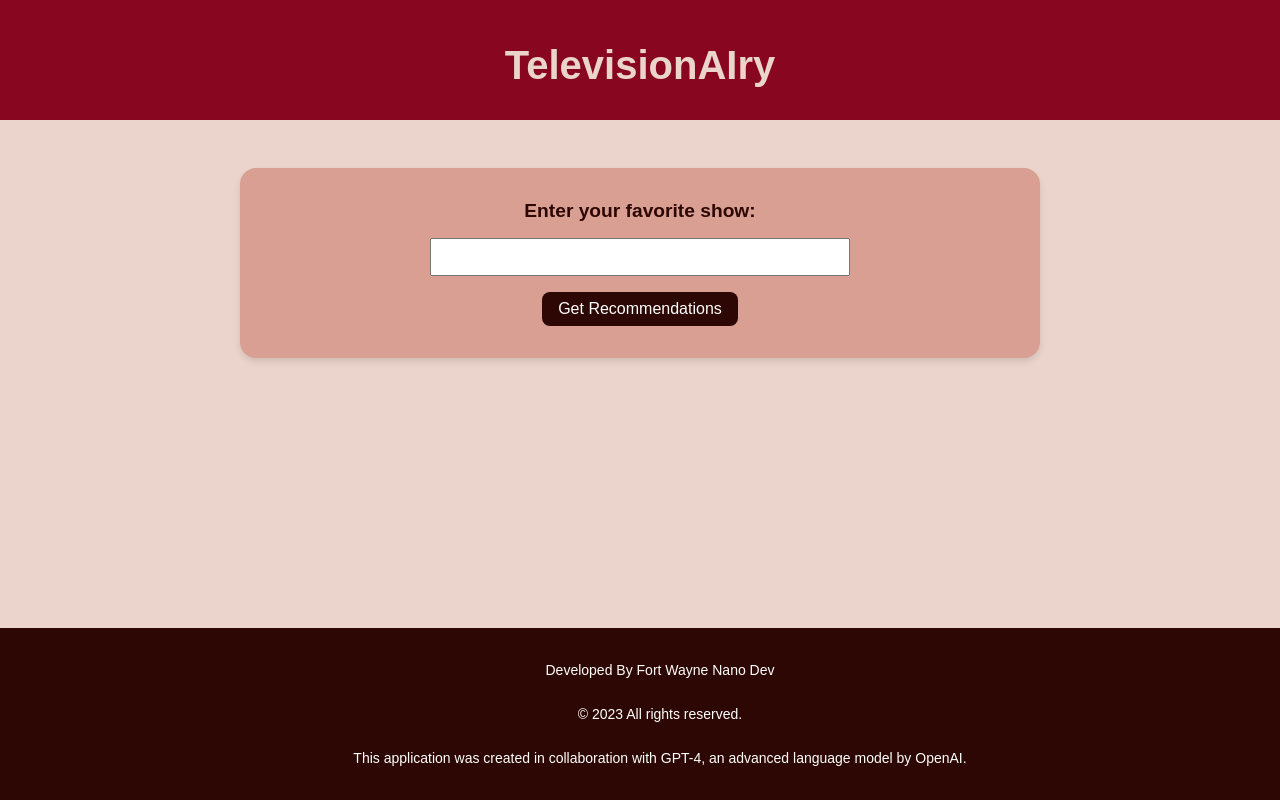
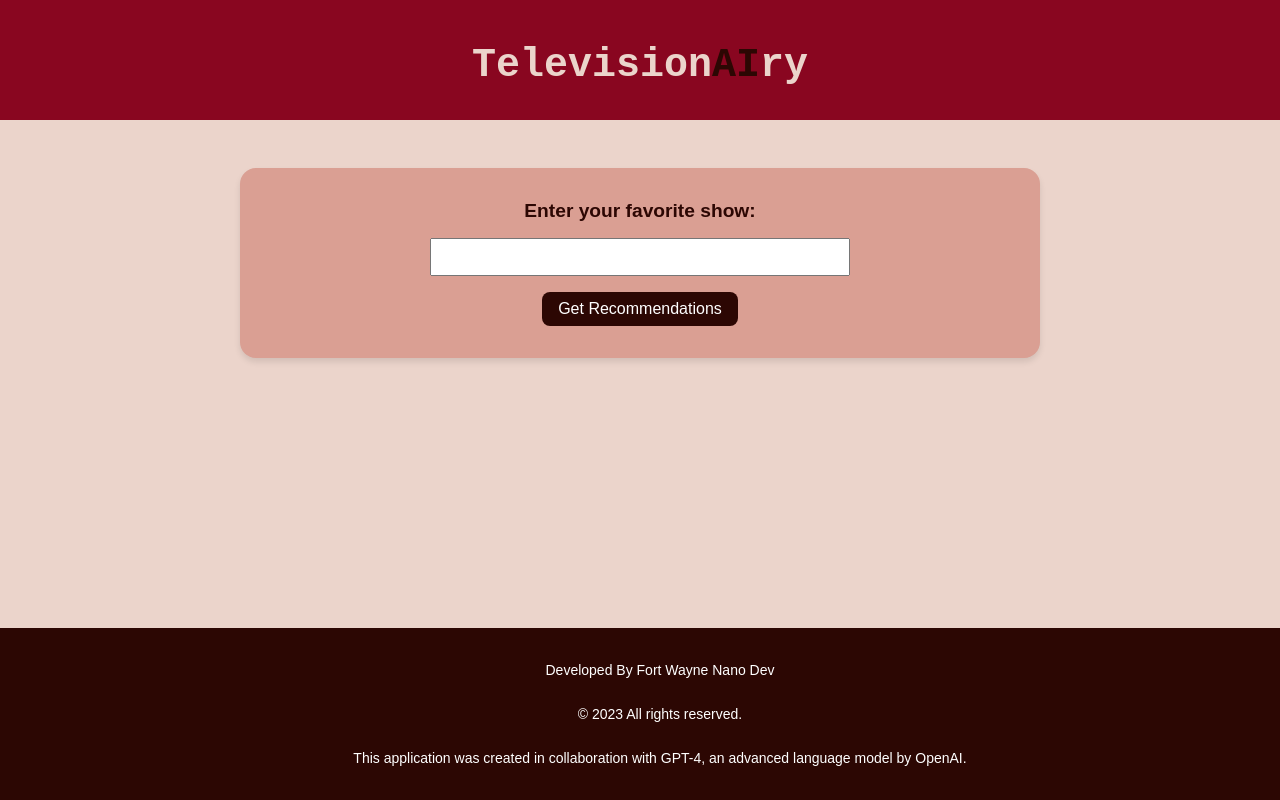
Before and after one commit to jrthartwig/tv-recommender, a React (Create React App) app: page / in a window 1280 px wide. Built offline with nearby package versions, Linux system fonts and the light colour scheme.

Commit message:
feat: make AI stand out

```diff
--- a/src/App.css
+++ b/src/App.css
@@ -24,6 +24,10 @@ h1 {
   color: #ebd4cb;
   margin-bottom: 1rem;
   text-align: center;
+}
+
+.title {
+  font-family: "Courier New", Courier, monospace;
 }
 
 form {
@@ -119,6 +123,11 @@ li {
   font-style: italic;
 }
 
+.accentuate-ai {
+  font-weight: bold;
+  color: #2c0703; /* Change this value to your preferred color */
+}
+
 @keyframes spin {
   0% {
     transform: rotate(0deg);
--- a/src/App.js
+++ b/src/App.js
@@ -41,7 +41,9 @@ function App() {
   return (
     <>
       <header>
-        <h1>TelevisionAIry</h1>
+        <h1 className="title">
+          Television<span className="accentuate-ai">AI</span>ry
+        </h1>
       </header>
       <div className="container">
         <form onSubmit={handleSubmit}>
```
